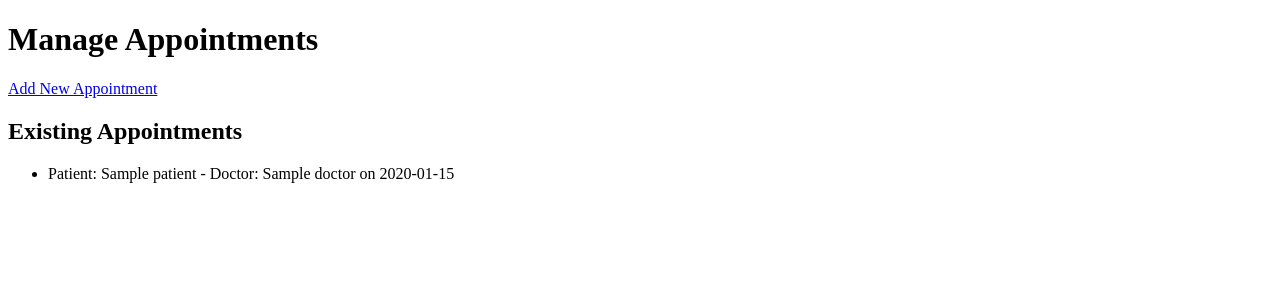
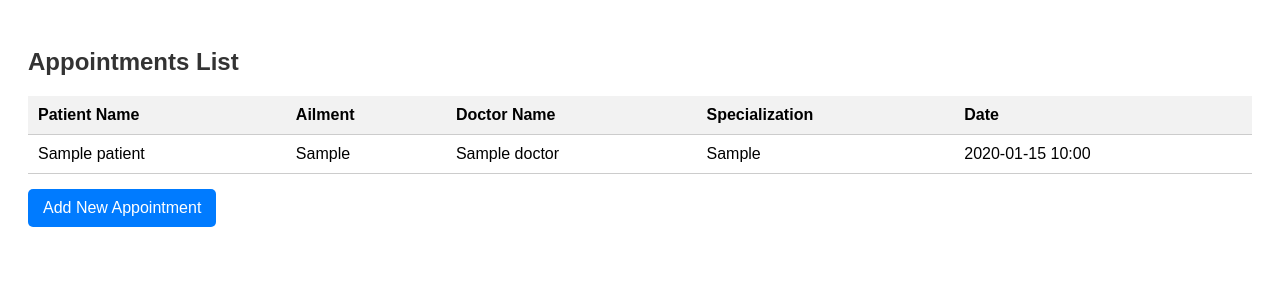
Before and after one commit to anushkumar701/hospital_management, a Flask app: page /admin/appointments in a window 1280 px wide. Shown: the top 300 px of the page. Run offline with Flask 3, Linux system fonts and the light colour scheme; a user stored in the database is signed in; tables that the repository leaves empty hold one stand-in row (values such as "Sample post").

Commit message:
Enhance hospital management system: - Added user authentication for doctors with username and password. - Updated doctor and appointment models to link with user accounts. - Improved dashboard views for doctors and patients to display appointments. - Refactored appointment management UI for better usability. - Removed outdated appointments template.

```diff
--- a/app.py
+++ b/app.py
@@ -2,12 +2,14 @@ import os
 from flask import Flask, render_template, redirect, url_for, request, flash
 from flask_sqlalchemy import SQLAlchemy
 from flask_login import LoginManager, login_user, login_required, logout_user, current_user, UserMixin
-from werkzeug.security import check_password_hash
+from werkzeug.security import check_password_hash, generate_password_hash
+from sqlalchemy.orm import joinedload
+from datetime import datetime
 
 app = Flask(__name__)
 app.secret_key = 'secretkey123'
 
-# Set the absolute path for the database
+# Database path
 database_path = os.path.join('C:/DISK D/hospital_management', 'database.db')
 app.config['SQLALCHEMY_DATABASE_URI'] = f'sqlite:///{database_path}'
 
@@ -33,14 +35,17 @@ class Patient(db.Model):
 
 class Doctor(db.Model):
     id = db.Column(db.Integer, primary_key=True)
+    user_id = db.Column(db.Integer, db.ForeignKey('user.id'))  # Foreign key to User
     name = db.Column(db.String(100), nullable=False)
     specialization = db.Column(db.String(100), nullable=False)
+
+    user = db.relationship('User', backref='doctor', uselist=False)  # Link Doctor to User
 
 class Appointment(db.Model):
     id = db.Column(db.Integer, primary_key=True)
     patient_id = db.Column(db.Integer, db.ForeignKey('patient.id'))
     doctor_id = db.Column(db.Integer, db.ForeignKey('doctor.id'))
-    date = db.Column(db.String(20), nullable=False)
+    date = db.Column(db.DateTime, nullable=False)
 
     patient = db.relationship('Patient', backref='appointments')
     doctor = db.relationship('Doctor', backref='appointments')
@@ -86,7 +91,17 @@ def dashboard_admin():
 def dashboard_doctor():
     if current_user.role != 'doctor':
         return "Access Denied"
-    return render_template('dashboard_doctor.html')
+
+    doctor = Doctor.query.filter_by(user_id=current_user.id).first()  # Fix: Use user_id to find doctor
+    if not doctor:
+        flash('Doctor profile not found!', 'danger')
+        return redirect(url_for('home'))
+
+    appointments = Appointment.query.filter_by(doctor_id=doctor.id).options(
+        joinedload(Appointment.patient)
+    ).order_by(Appointment.date).all()
+
+    return render_template('dashboard_doctor.html', appointments=appointments)
 
 @app.route('/dashboard_receptionist')
 @login_required
@@ -100,7 +115,13 @@ def dashboard_receptionist():
 def dashboard_patient():
     if current_user.role != 'patient':
         return "Access Denied"
-    return render_template('dashboard_patient.html')
+
+    patient = Patient.query.get(current_user.id)
+    appointments = Appointment.query.filter_by(patient_id=patient.id).options(
+        joinedload(Appointment.doctor)
+    ).order_by(Appointment.date).all()
+
+    return render_template('dashboard_patient.html', appointments=appointments)
 
 # --- Patient Management ---
 @app.route('/admin/patients')
@@ -141,44 +162,62 @@ def manage_doctors():
 def add_doctor():
     if current_user.role != 'admin':
         return redirect(url_for('home'))
+
     if request.method == 'POST':
+        username = request.form['username']  # New field to get the username
+        password = request.form['password']  # New field to get the password
         name = request.form['name']
         specialization = request.form['specialization']
-        new_doctor = Doctor(name=name, specialization=specialization)
+
+        # Create the user first
+        new_user = User(username=username, password=generate_password_hash(password), role='doctor')  # Create user with 'doctor' role
+        db.session.add(new_user)
+        db.session.commit()  # Commit to get the user ID
+
+        # Now create the doctor and link it to the user
+        new_doctor = Doctor(name=name, specialization=specialization, user_id=new_user.id)  # Link to user
         db.session.add(new_doctor)
         db.session.commit()
+
+        flash('Doctor added successfully!', 'success')
         return redirect(url_for('manage_doctors'))
+
     return render_template('add_doctor.html')
 
-# --- Appointment Management Routes ---
+# --- Appointment Management ---
 @app.route('/admin/appointments')
 @login_required
 def manage_appointments():
-    if current_user.role != 'admin' and current_user.role != 'receptionist':
+    if current_user.role not in ['admin', 'receptionist']:
         return redirect(url_for('home'))
 
-    appointments = Appointment.query.all()  # Get all appointments
+    appointments = Appointment.query.options(
+        joinedload(Appointment.patient),
+        joinedload(Appointment.doctor)
+    ).order_by(Appointment.date).all()
+
     return render_template('appointments.html', appointments=appointments)
 
 @app.route('/admin/appointments/add', methods=['GET', 'POST'])
 @login_required
 def add_appointment():
-    if current_user.role != 'admin' and current_user.role != 'receptionist':
+    if current_user.role not in ['admin', 'receptionist']:
         return redirect(url_for('home'))
 
-    patients = Patient.query.all()  # Get all patients
-    doctors = Doctor.query.all()  # Get all doctors
+    patients = Patient.query.all()
+    doctors = Doctor.query.all()
 
     if request.method == 'POST':
         patient_id = request.form['patient_id']
         doctor_id = request.form['doctor_id']
-        date = request.form['date']
+        date_str = request.form['date']
+        date = datetime.strptime(date_str, '%Y-%m-%dT%H:%M')
 
         new_appointment = Appointment(patient_id=patient_id, doctor_id=doctor_id, date=date)
         db.session.add(new_appointment)
         db.session.commit()
 
-        flash('Appointment successfully created!', 'success')  # Flash success message
+        flash('Appointment successfully created!', 'success')
         return redirect(url_for('manage_appointments'))
 
     return render_template('add_appointment.html', patients=patients, doctors=doctors)
--- a/templates/appointments.html
+++ b/templates/appointments.html
@@ -2,23 +2,74 @@
 <html lang="en">
 <head>
     <meta charset="UTF-8">
-    <meta name="viewport" content="width=device-width, initial-scale=1.0">
     <title>Manage Appointments</title>
+    <style>
+        body {
+            font-family: Arial, sans-serif;
+            padding: 20px;
+        }
+
+        h2 {
+            color: #333;
+        }
+
+        table {
+            width: 100%;
+            border-collapse: collapse;
+            margin-top: 15px;
+        }
+
+        th, td {
+            padding: 10px;
+            text-align: left;
+            border-bottom: 1px solid #ccc;
+        }
+
+        th {
+            background-color: #f2f2f2;
+        }
+
+        a.button {
+            display: inline-block;
+            margin-top: 15px;
+            padding: 10px 15px;
+            background-color: #007bff;
+            color: white;
+            text-decoration: none;
+            border-radius: 5px;
+        }
+
+        a.button:hover {
+            background-color: #0056b3;
+        }
+    </style>
 </head>
 <body>
-    <h1>Manage Appointments</h1>
+    <h2>Appointments List</h2>
 
-    <a href="{{ url_for('add_appointment') }}">Add New Appointment</a>
+    <table>
+        <thead>
+            <tr>
+                <th>Patient Name</th>
+                <th>Ailment</th>
+                <th>Doctor Name</th>
+                <th>Specialization</th>
+                <th>Date</th>
+            </tr>
+        </thead>
+        <tbody>
+            {% for appointment in appointments %}
+            <tr>
+                <td>{{ appointment.patient.name }}</td>
+                <td>{{ appointment.patient.ailment }}</td>
+                <td>{{ appointment.doctor.name }}</td>
+                <td>{{ appointment.doctor.specialization }}</td>
+                <td>{{ appointment.date.strftime('%Y-%m-%d %H:%M') }}</td>
+            </tr>
+            {% endfor %}
+        </tbody>
+    </table>
 
-    <h2>Existing Appointments</h2>
-    <ul>
-        {% for appointment in appointments %}
-            <li>
-                Patient: {{ appointment.patient.name }} - Doctor: {{ appointment.doctor.name }} on {{ appointment.date }}
-            </li>
-        {% else %}
-            <p>No appointments available.</p>
-        {% endfor %}
-    </ul>
+    <a href="{{ url_for('add_appointment') }}" class="button">Add New Appointment</a>
 </body>
 </html>
```
Also changed, not shown: routes/appointments.html (deleted, +0 -30 lines), templates/add_doctor.html (+8 -0 lines), templates/dashboard_admin.html (+10 -8 lines), templates/dashboard_doctor.html (+32 -3 lines), templates/dashboard_patient.html (+32 -3 lines), database.db.
